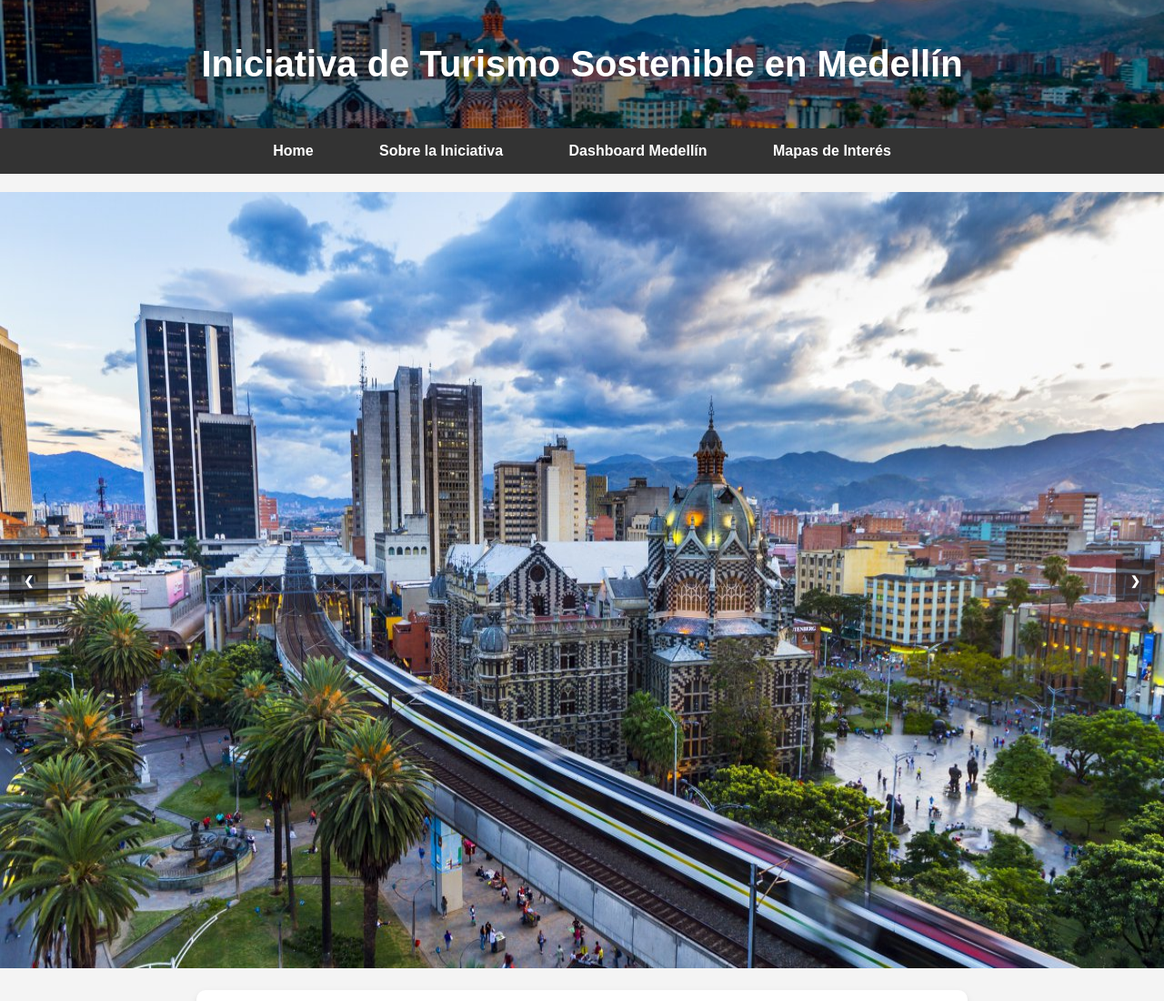
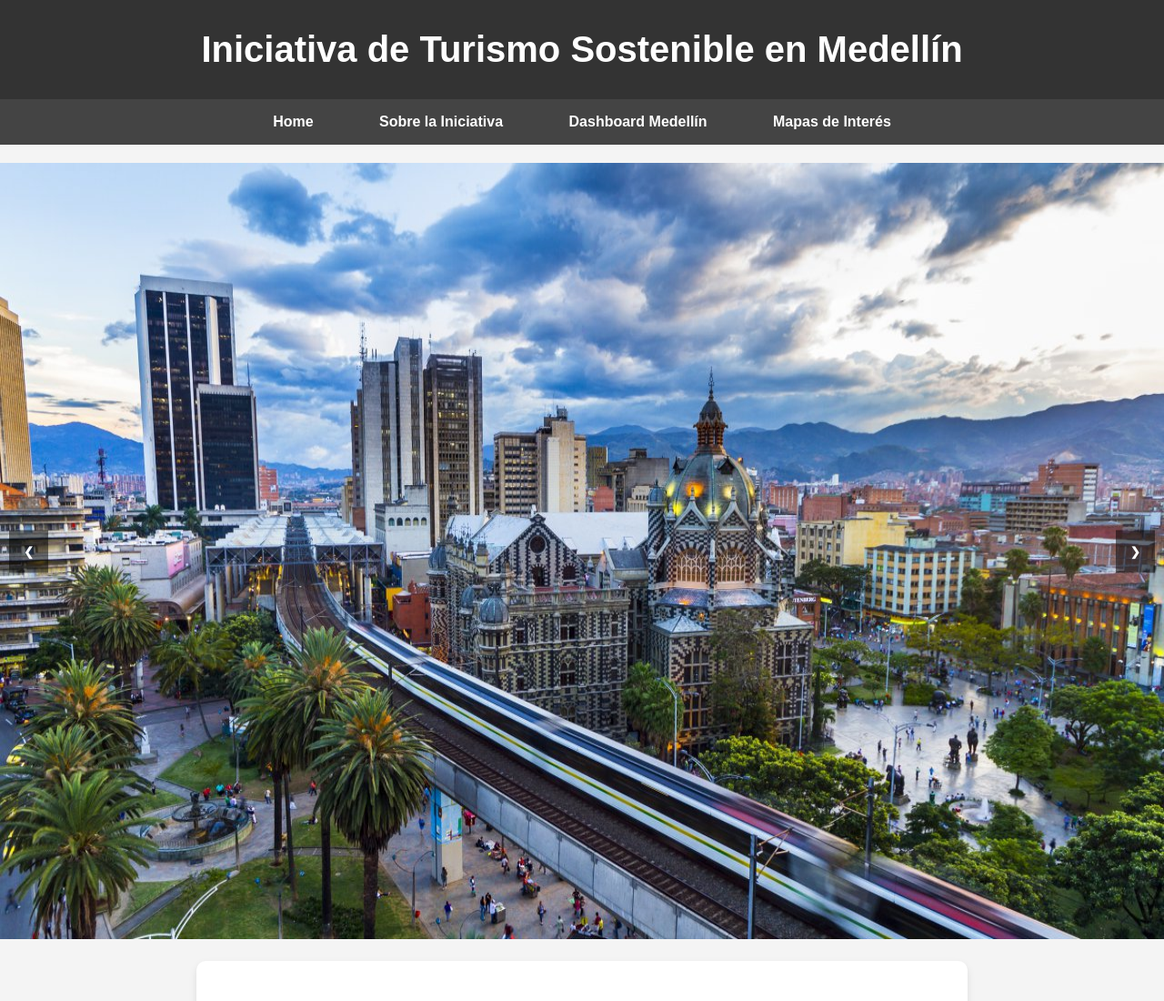
Before and after one commit to carlos2285/datathon, a plain HTML site: page index.html in a window 1280 px wide. Shown: the top 1100 px of the page at 91% size. Drawn offline with Linux system fonts and the light colour scheme.

Commit message:
Update styles.css

```diff
--- a/styles.css
+++ b/styles.css
@@ -7,29 +7,14 @@ body {
     color: #333;
 }
 
-/* Estilo de encabezado */
+/* Encabezado sin imagen */
 header {
-    background-image: url('https://raw.githubusercontent.com/carlos2285/datathon/main/medellin.jpg');
-    background-size: cover;
-    background-position: center;
+    background-color: #333;
     color: white;
-    padding: 3em;
+    padding: 2em;
     text-align: center;
-    position: relative;
-}
-header::before {
-    content: '';
-    position: absolute;
-    top: 0;
-    left: 0;
-    right: 0;
-    bottom: 0;
-    background: rgba(0, 0, 0, 0.4);
-    z-index: 1;
 }
 header h1 {
-    position: relative;
-    z-index: 2;
     font-size: 2.5em;
     font-weight: bold;
     margin: 0;
@@ -37,7 +22,7 @@ header h1 {
 
 /* Navegación */
 nav {
-    background-color: #333;
+    background-color: #444;
 }
 nav ul {
     list-style-type: none;
```
